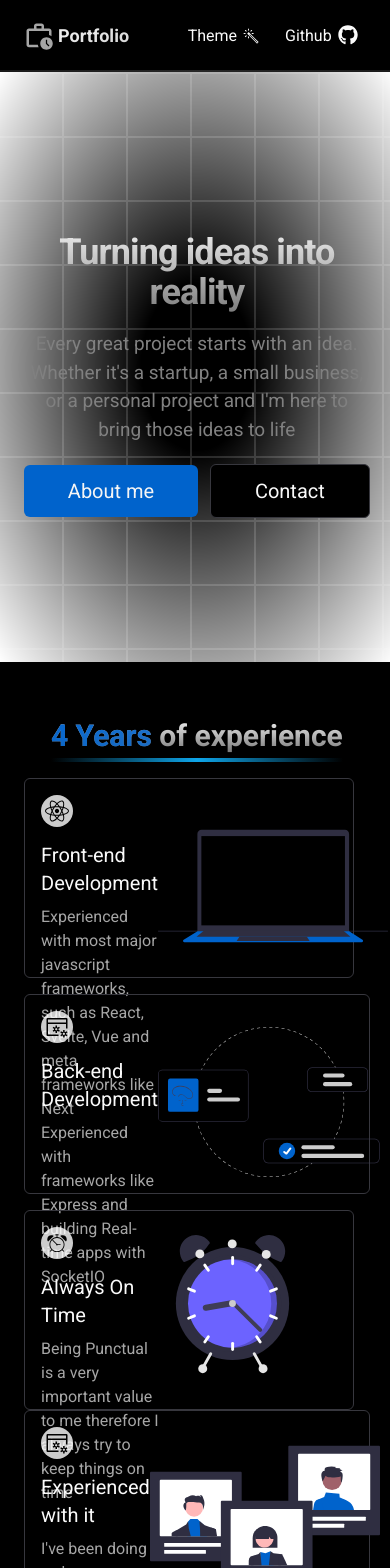
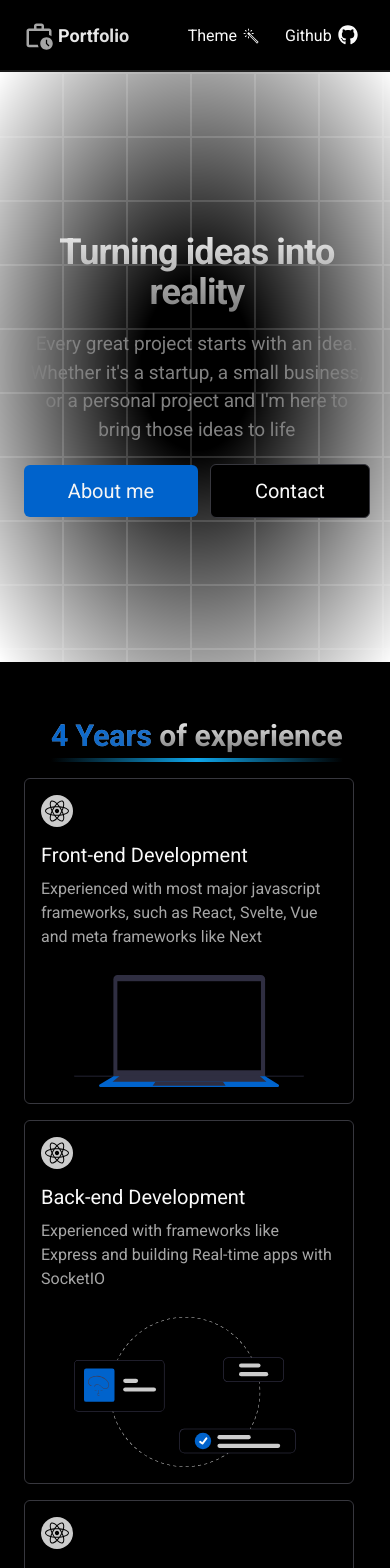
Before and after one commit to Humboorgir/portfolio-v3, a Next.js app: page / in a window 390 px wide. Shown: the top 1568 px of the page. Built offline with nearby package versions, Linux system fonts and the light colour scheme.

Commit message:
fix(home): make page responsive

```diff
--- a/src/components/home/experience-section/experience-section.tsx
+++ b/src/components/home/experience-section/experience-section.tsx
@@ -10,6 +10,31 @@ import { GiAlarmClock as Clock } from "react-icons/gi";
 import Image from "next/image";
 
 const ExperienceSection = () => {
+  const items = [
+    {
+      name: "Front-end Development",
+      description:
+        "Experienced with most major javascript frameworks, such as React, Svelte, Vue and meta frameworks like Next",
+      image: "/laptop.svg",
+    },
+    {
+      name: "Back-end Development",
+      description: "Experienced with frameworks like Express and building Real-time apps with SocketIO",
+      image: "/process.svg",
+    },
+    {
+      name: "Always On Time",
+      description:
+        "Being Punctual is a very important value to me therefore I always try to keep things on time",
+      image: "/clock.svg",
+    },
+    {
+      name: "Experienced with it",
+      description:
+        "I've been doing web development since early 2020 and consider myself to be quite good at my job",
+      image: "/expert.svg",
+    },
+  ];
   return (
     <>
       <Container>
@@ -25,66 +50,31 @@ const ExperienceSection = () => {
       </Container>
 
       <Container className="mb-44">
-        <Row className="flex-wrap">
-          <Row
+        <Row className="flex-wrap justify-center">
+          {items.map((item) => {
+            return (
+              <Column
                 items="start"
-            className="h-[200px] border border-ring rounded-md flex max-w-xl p-4 mb-4 mr-4">
-            <Column items="start">
+                justify="between"
+                className="min-h-[200px] md:h-[1px] min-w-[1px] border border-ring rounded-md max-w-xl p-4 mb-4 mr-4
+              md:flex-row">
+                <Column className="grow" items="start">
                   <div className="rounded-full p-1 bg-white/80 mb-2">
                     <React className="text-2xl text-black" />
                   </div>
-              <Text variant="h4">Front-end Development</Text>
-              <Text variant="p">
-                Experienced with most major javascript frameworks, such as React, Svelte, Vue and meta
-                frameworks like Next
-              </Text>
+                  <Text variant="h4">{item.name}</Text>
+                  <Text variant="p">{item.description}</Text>
                 </Column>
-            <Image className="h-full mt-2" width={230} height={120} src="/laptop.svg" alt="laptop" />
-          </Row>
-          <Row
-            items="start"
-            className="min-h-[1px] h-[200px] border border-ring rounded-md flex max-w-xl mb-4 p-4">
-            <Column items="start">
-              <div className="rounded-full p-1 bg-white/80 mb-2">
-                <Process className="text-2xl text-black" />
-              </div>
-              <Text variant="h4">Back-end Development</Text>
-              <Text variant="p">
-                Experienced with frameworks like Express and building Real-time apps with SocketIO
-              </Text>
+                <Image
+                  className="self-center md:self-start h-full mt-6 md:mt-2"
+                  width={230}
+                  height={120}
+                  src={item.image}
+                  alt={item.name}
+                />
               </Column>
-            <Image className="h-full mt-2" width={230} height={120} src="/process.svg" alt="laptop" />
-          </Row>
-          <Row
-            items="start"
-            className="min-h-[1px] h-[200px] border border-ring rounded-md flex max-w-xl p-4 mr-4">
-            <Column items="start">
-              <div className="rounded-full p-1 bg-white/80 mb-2">
-                <Clock className="text-2xl text-black" />
-              </div>
-              <Text variant="h4">Always On Time</Text>
-              <Text variant="p">
-                Being Punctual is a very important value to me therefore I always try to keep things on
-                time
-              </Text>
-            </Column>
-            <Image className="h-full mt-2" width={230} height={120} src="/clock.svg" alt="laptop" />
-          </Row>
-          <Row
-            items="start"
-            className="min-h-[1px] h-[200px] border border-ring rounded-md flex max-w-xl p-4">
-            <Column items="start">
-              <div className="rounded-full p-1 bg-white/80 mb-2">
-                <Process className="text-2xl text-black" />
-              </div>
-              <Text variant="h4">Experienced with it</Text>
-              <Text variant="p">
-                I've been doing web development since early 2020 and consider myself to be quite good at
-                my job
-              </Text>
-            </Column>
-            <Image className="h-full mt-2" width={230} height={120} src="/expert.svg" alt="laptop" />
-          </Row>
+            );
+          })}
         </Row>
       </Container>
     </>
```
Lines whose indentation alone changed are shown as unchanged.
